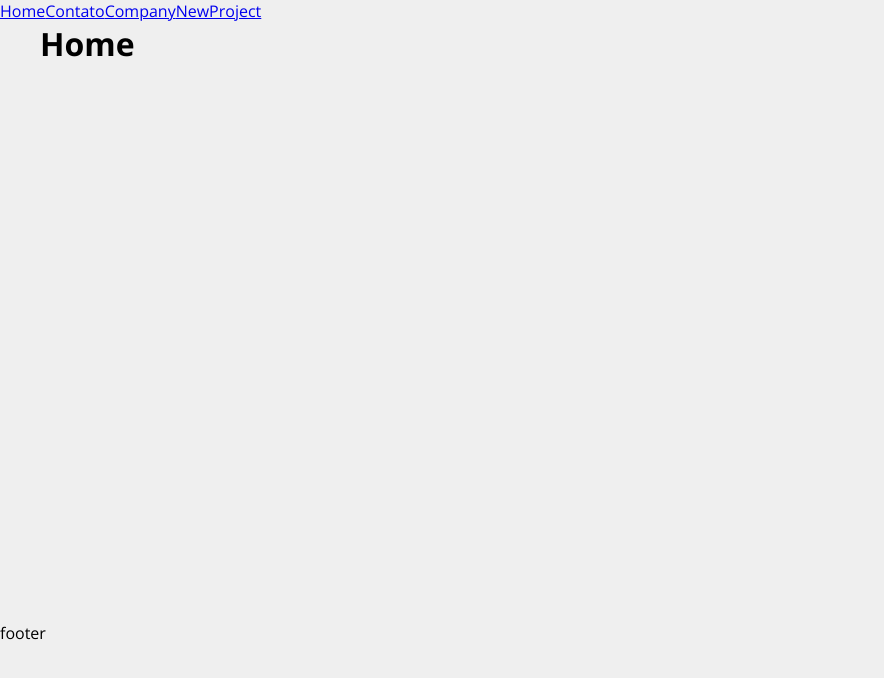
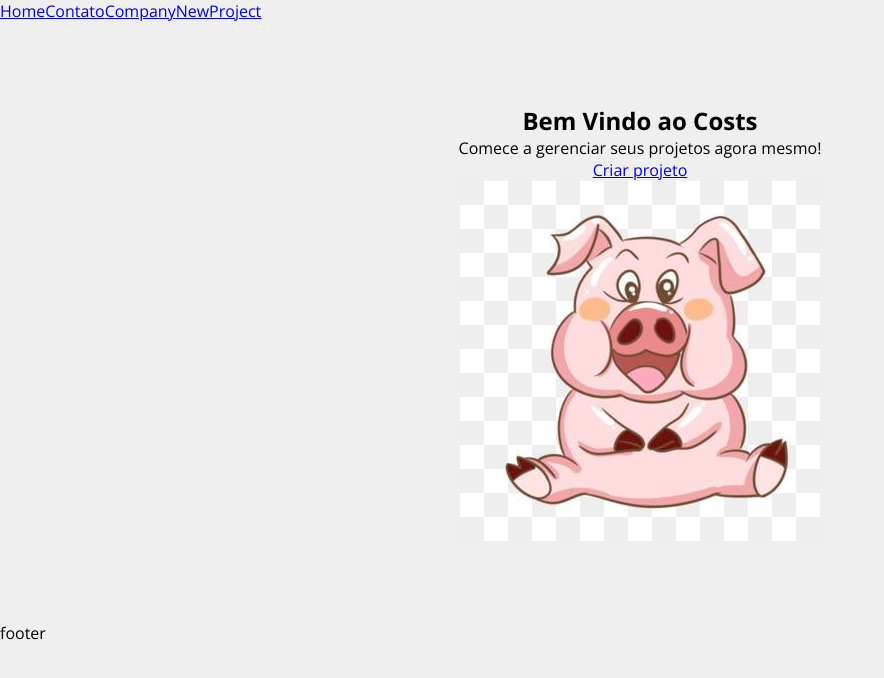
Before and after one commit to devlucasjac/costsreact, a React (Create React App) app: page / in a window 1280 px wide. Shown: the top 678 px of the page, without its empty margins (0-884 px from the left). Built offline with nearby package versions, Linux system fonts and the light colour scheme.

Commit message:
iniciando manipulação da pagina home

```diff
--- a/src/components/pages/Home.js
+++ b/src/components/pages/Home.js
@@ -1,5 +1,15 @@
+import styles from "./Home.module.css";
+import savings from "../../img/savings.jpeg";
+
 function Home() {
-  return <h1>Home</h1>;
+  return (
+    <section className={styles.home_container}>
+      <h1>Bem Vindo ao Costs</h1>
+      <p>Comece a gerenciar seus projetos agora mesmo!</p>
+      <a href="/">Criar projeto</a>
+      <img src={savings} alt="sua mãe" />
+    </section>
+  );
 }
 
 export default Home;
--- /dev/null
+++ b/src/components/pages/Home.module.css
@@ -0,0 +1,8 @@
+.home_container {
+  width: 100%;
+  display: flex;
+  justify-content: center;
+  align-items: center;
+  flex-direction: column;
+  padding: 4em;
+}
```
Also changed, not shown: src/img/savings.jpeg (added).
